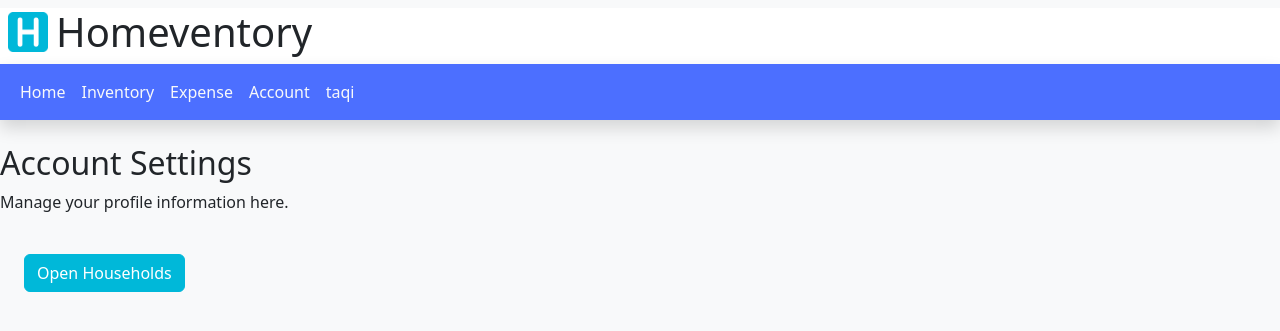
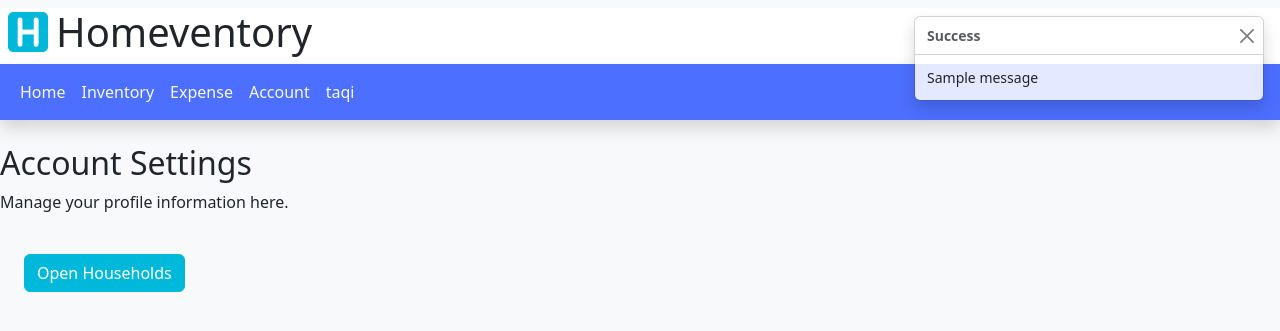
Before and after one commit to CaptainLilGuy/Homeventory, a Django app: page /account/settings/ in a window 1280 px wide. Shown: the top 331 px of the page. Run offline with Django 5.2, Linux system fonts and the light colour scheme; a user stored in the database is signed in; one stand-in notice (Sample message) is shown; some libraries are stand-ins or nearby versions.

Commit message:
Added toast pop ups when createing, updating, or deleting items

```diff
--- a/Homeventory_3/settings.py
+++ b/Homeventory_3/settings.py
@@ -11,8 +11,8 @@ INSTALLED_APPS = [
     'django.contrib.auth',
     'django.contrib.contenttypes',
     'django.contrib.sessions',
+    'django.contrib.staticfiles',
     'django.contrib.messages',
-    'django.contrib.staticfiles',
     'home',
     'inventory',
     'expense',
--- a/inventory/views.py
+++ b/inventory/views.py
@@ -5,6 +5,7 @@ from django.utils import timezone
 from django.db.models import Max
 from django.contrib.auth.decorators import login_required
 from account.models import Household
+from django.contrib import messages
 
 def get_user_households(user):
     return Household.objects.filter(
@@ -56,6 +57,7 @@ def item_create(request):
         item.save()
 
         form.save_m2m()
+        messages.success(request, "Item created successfully!")
         return redirect('inventory_list')
     return render(request, 'inventory/item_form.html', {'form': form})
 
@@ -67,6 +69,7 @@ def item_edit(request, pk):
         item = form.save(commit=False)
         item.save()
         form.save_m2m()
+        messages.info(request, "Item updated successfully!")
         return redirect('inventory_list')
     return render(request, 'inventory/item_form.html', {'form': form})
 
@@ -75,6 +78,7 @@ def item_delete(request, pk):
     item = get_object_or_404(Inventory, pk=pk)
     if request.method == 'POST':
         item.delete()
+        messages.warning(request, "Item deleted successfully!")
         return redirect('inventory_list')
     return render(request, 'inventory/item_confirm_delete.html', {'item': item})
 
--- a/templates/base.html
+++ b/templates/base.html
@@ -55,5 +55,20 @@
         src="https://cdn.jsdelivr.net/npm/bootstrap@5.3.2/dist/js/bootstrap.bundle.min.js">
     </script>
     <script src="{% static 'js/main.js' %}"></script>
+    <div aria-live="polite" aria-atomic="true" class="position-relative">
+        <div class="toast-container position-fixed top-0 end-0 p-3">
+            {% for message in messages %}
+            <div class="toast show" role="alert" data-bs-autohide="true" data-bs-delay="3000">
+                <div class="toast-header">
+                    <strong class="me-auto">{{ message.tags|title }}</strong>
+                    <button type="button" class="btn-close" data-bs-dismiss="toast"></button>
+                </div>
+                <div class="toast-body">
+                    {{ message }}
+                </div>
+            </div>
+            {% endfor %}
+        </div>
+    </div>
 </body>
 </html>
```
Also changed, not shown: db.sqlite3.
